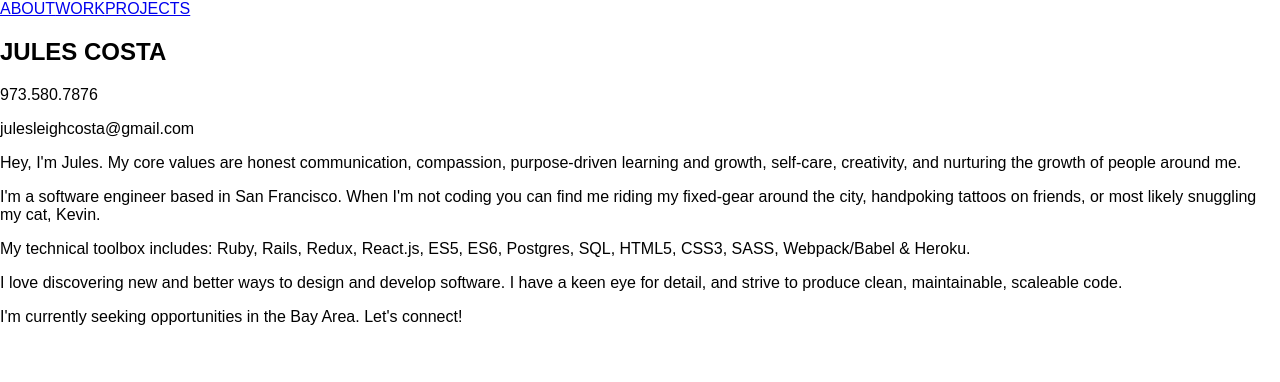
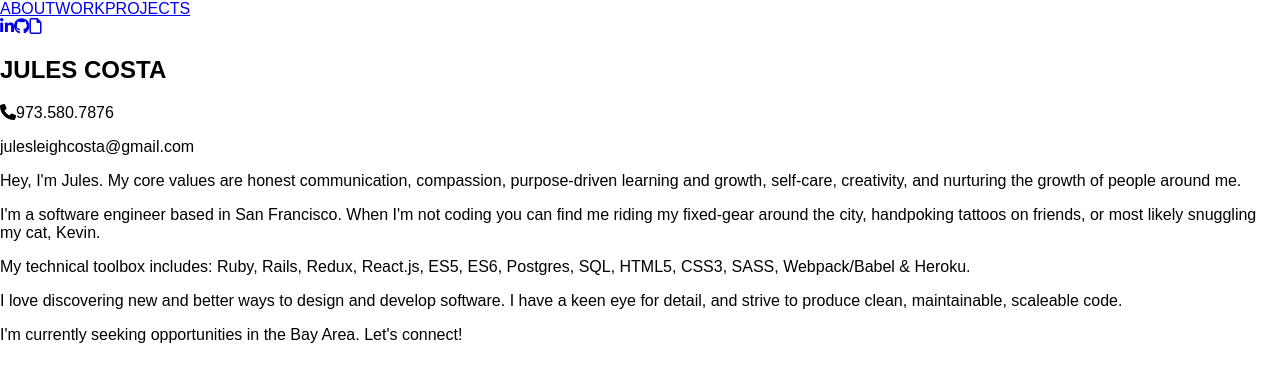
Before and after one commit to jules-costa/jules-costa.github.io, a React (Create React App) app: page / in a window 1280 px wide. Shown: the top 382 px of the page. Built offline with nearby package versions, Linux system fonts and the light colour scheme.

Commit message:
Pre sass configuration

```diff
--- a/public/index.html
+++ b/public/index.html
@@ -10,6 +10,9 @@
     -->
     <link rel="manifest" href="%PUBLIC_URL%/manifest.json">
     <link rel="shortcut icon" href="%PUBLIC_URL%/favicon.ico">
+    <script src="https://use.fontawesome.com/28e743d6f2.js"></script>
+    <link href="https://fonts.googleapis.com/css?family=Alegreya+Sans+SC:300|Open+Sans" rel="stylesheet">
+
     <!--
       Notice the use of %PUBLIC_URL% in the tags above.
       It will be replaced with the URL of the `public` folder during the build.
--- /dev/null
+++ b/src/application.scss
@@ -0,0 +1,18 @@
+/*
+ * This is a manifest file that'll be compiled into application.css, which will include all the files
+ * listed below.
+ *
+ * Any CSS and SCSS file within this directory, lib/assets/stylesheets, or any plugin's
+ * vendor/assets/stylesheets directory can be referenced here using a relative path.
+ *
+ * You're free to add application-wide styles to this file and they'll appear at the bottom of the
+ * compiled file so the styles you add here take precedence over styles defined in any other CSS/SCSS
+ * files in this directory. Styles in this file should be added after the last require_* statement.
+ * It is generally better to create a new file per style scope.
+ *
+ *= require_tree .
+ *= require_self
+ */
+
+@import "reset.scss";
+@import "links.scss";
--- /dev/null
+++ b/src/links.scss
@@ -0,0 +1,92 @@
+// body {
+//   width: 50%;
+//   margin: 0 auto;
+//   margin-top: 150px;
+// }
+
+a {
+  font-family: 'Alegreya Sans SC', sans-serif;
+  font-size: 20px;
+  margin-bottom: 22px;
+}
+
+h2, h4, h5 {
+  font-family: 'Alegreya Sans SC', sans-serif;
+}
+
+h2 {
+  font-size: 28px;
+  margin-bottom: 22px;
+}
+
+h4 {
+  font-size: 20px;
+}
+
+h5 {
+  font-size: 14px;
+  margin: 10px 0;
+  word-spacing: 4px;
+}
+
+p {
+  font-family: 'Open Sans', sans-serif;
+  margin-bottom: 10px;
+  font-size: 14px;
+}
+
+.main-wrapper {
+  display: flex;
+  width: 50%;
+  margin: 0 auto;
+  margin-top: 175px;
+  margin-bottom: 100px;
+}
+
+.wrapper {
+  margin-left: 30px;
+}
+
+.content-wrapper {
+  display: flex;
+  flex-direction: column;
+  height: 400px;
+  width: 500px;
+  justify-content: space-between;
+}
+
+.sub-wrapper {
+  margin-bottom: 18px;
+}
+
+.links {
+  display: flex;
+  flex-direction: column;
+  justify-content: center;
+  margin-right: 30px;
+}
+
+.link-group {
+  display: flex;
+  width: 100px;
+  justify-content: space-between;
+  margin: 10px 0;
+}
+
+.personal-links {
+  display: flex;
+  justify-content: space-between;
+  width: 80px;
+}
+
+.project-link {
+  font-size: 14px;
+  margin-bottom: 0;
+}
+
+.contact-info {
+  display: flex;
+  justify-content: space-between;
+  width: 300px;
+  align-self: flex-start;
+}
--- /dev/null
+++ b/src/reset.scss
@@ -0,0 +1,22 @@
+h1, h2, h3, h4, h5, h6, a, p, div, section {
+  margin: 0;
+  padding: 0;
+  border: 0;
+  outline: 0;
+  font-family: inherit;
+  color: inherit;
+  text-align: inherit;
+  text-decoration: inherit;
+  vertical-align: inherit;
+  box-sizing: inherit;
+}
+
+ul {
+  list-style: none;
+}
+
+img {
+  display: block;
+  width: 100%;
+  height: auto;
+}
```
